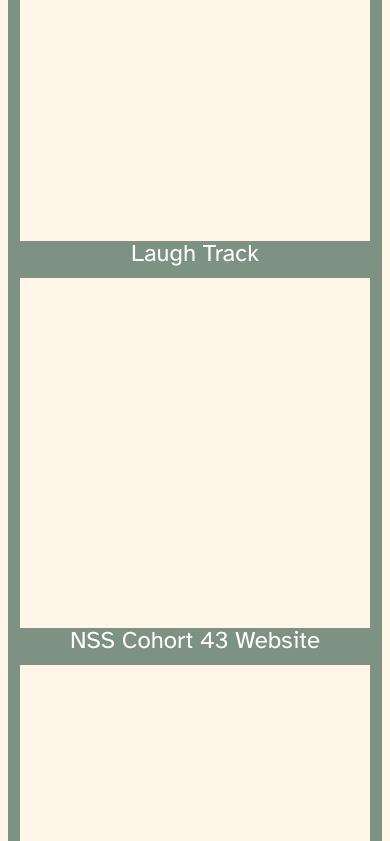
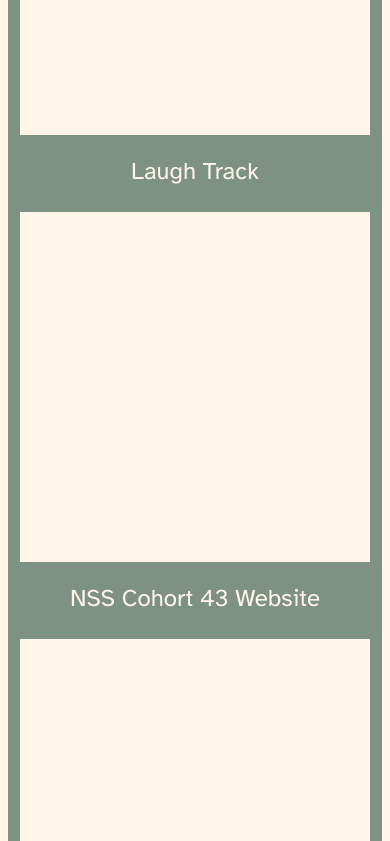
Before and after one commit to richieholsenback/richieholsenback.github.io, a React (Create React App) app: page / in a window 390 px wide. Shown: the part 1156-1997 px from the top of the page. Built offline with nearby package versions, Linux system fonts and the light colour scheme.

Commit message:
improved mobile view

```diff
--- a/src/Components/Work/Greet.js
+++ b/src/Components/Work/Greet.js
@@ -45,26 +45,32 @@ export const GreetingSection = () => {
                             </svg>
                             </a>
                         </div>
-                        <div id="button" >
-                            <Button size="xl" className="btn custom-btn">See My Work</Button>
-                        </div>
+                        {/* <div id="button" >
+                            <Button size="xl" className="btn custom-btn" onclick="document.getElementById('project-half').scrollIntoView()">See My Work</Button>
+                        </div> */}
                     </div>
                 </div>
                 </div>
-                <div className="project-half">
+                <div className="project-half" id="project-half">
                     <h3 id="project-header">Recent Work</h3>
                     <Row className="project-section" fluid>
                         <Col className="project-card">
                             <div className="square"></div>
-                            <a href="https://github.com/richieholsenback/laughtrack" target="_blank"><h4 className="project-name text-white">Laugh Track</h4></a>
+                            <a href="https://github.com/richieholsenback/laughtrack" target="_blank">
+                                <h4 className="project-name">Laugh Track</h4>
+                            </a>
                         </Col>
                         <Col className="project-card">
                             <div className="square"></div>
-                            <a href="https://github.com/nss-day-cohort-43/nss-day-cohort-43.github.io" target="_blank"><h4 className="project-name text-white">NSS Cohort 43 Website</h4></a>
+                            <a href="https://github.com/nss-day-cohort-43/nss-day-cohort-43.github.io" target="_blank">
+                                <h4 className="project-name">NSS Cohort 43 Website</h4>
+                            </a>
                         </Col>
                         <Col className="project-card">
                             <div className="square"></div>
-                            <a href="https://github.com/richieholsenback/laughtrack" target="_blank"><h4 className="project-name text-white">Laugh Track</h4></a>
+                            <a href="https://github.com/richieholsenback/laughtrack" target="_blank">
+                                <h4 className="project-name">Laugh Track</h4>
+                            </a>
                         </Col>
                     </Row>
             </div>
--- a/src/Components/scss/_greet.scss
+++ b/src/Components/scss/_greet.scss
@@ -81,6 +81,9 @@ html{
 
 svg {
     margin-right: 2em;
+    @media only screen and (max-width: 560px) {
+        margin-right: 1em;
+    }
 }
 
 #button{
@@ -107,6 +110,12 @@ p {
     font-size: 24px;
 }
 
+.project-name{
+    font-family: "Atkinson-Hyperledgible-Regular";
+    font-size: 24px;
+    margin: 1em 0;
+    color: $white;
+}
 
 //Projects
 
```
Also changed, not shown: 1 other file (tests, documents, lock files or other folders).
